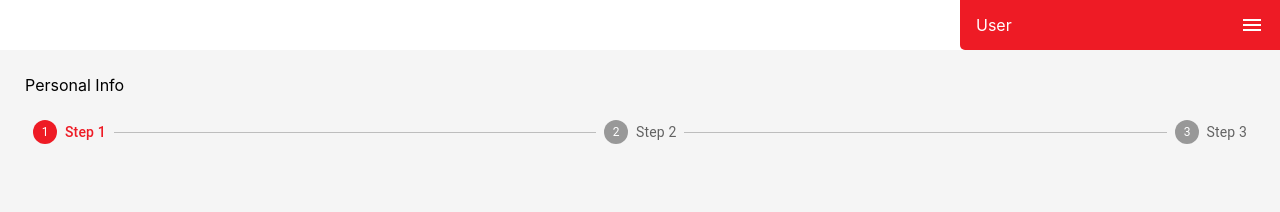
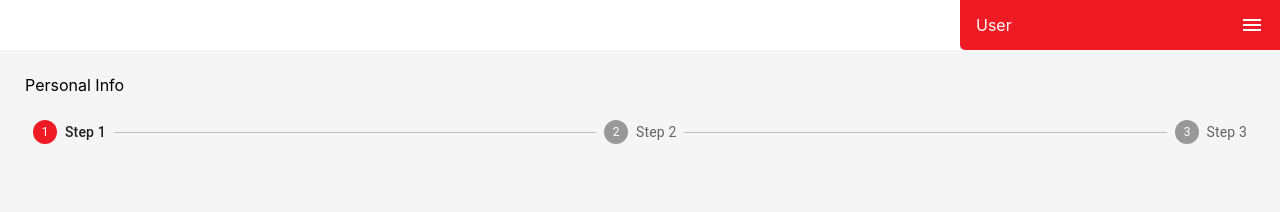
Before and after one commit to loop-infinitly94/rakbank-assessment, a React (Create React App) app: page / in a window 1280 px wide. Shown: the top 212 px of the page. Built offline with nearby package versions, Linux system fonts and the light colour scheme.

Commit message:
+svg css

```diff
--- a/src/components/stepper/Stepper.css
+++ b/src/components/stepper/Stepper.css
@@ -34,7 +34,7 @@
     flex-direction: column;
 }
 
-.Mui-completed,
-.Mui-active {
+svg.Mui-completed,
+svg.Mui-active {
     color: #EE1B25 !important
 }
```
